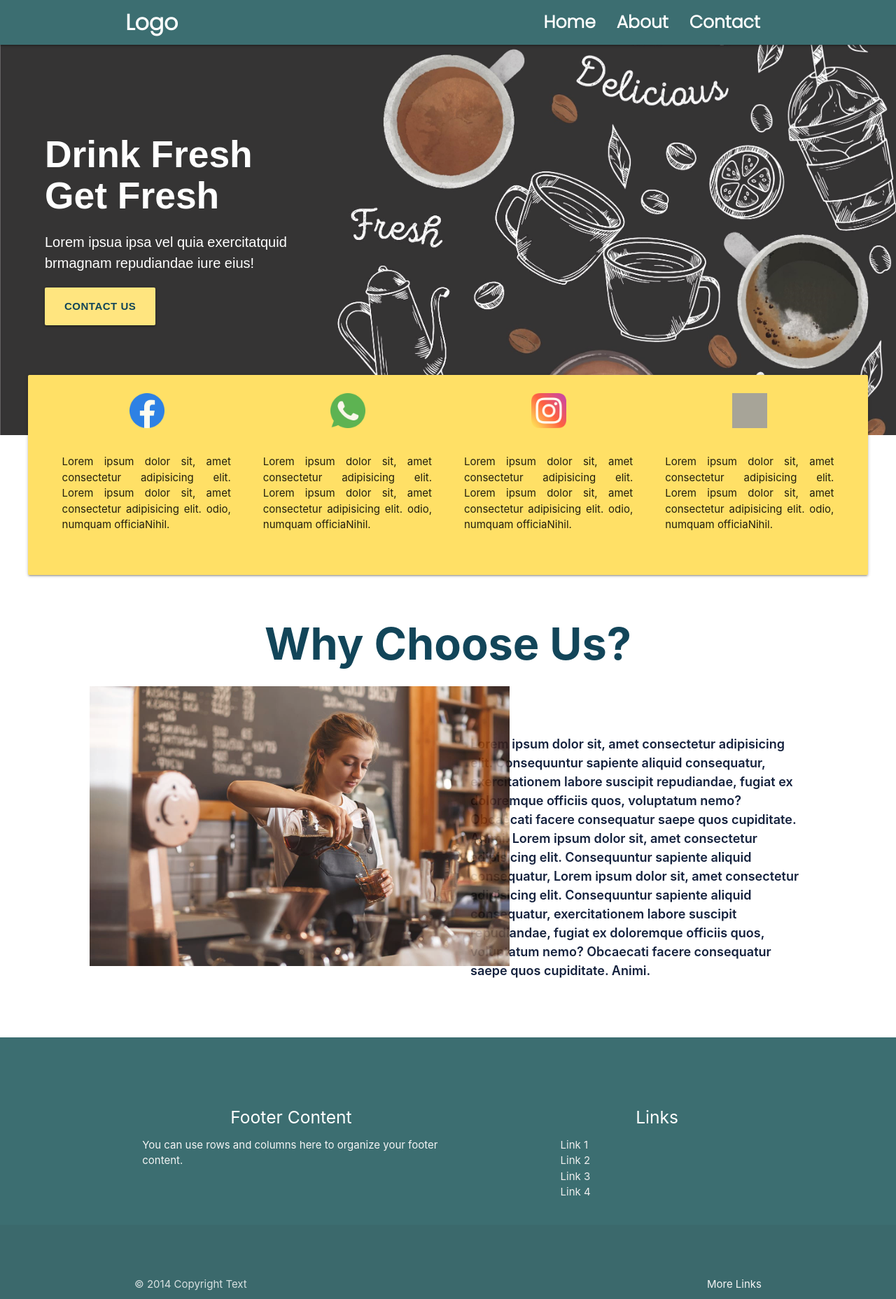
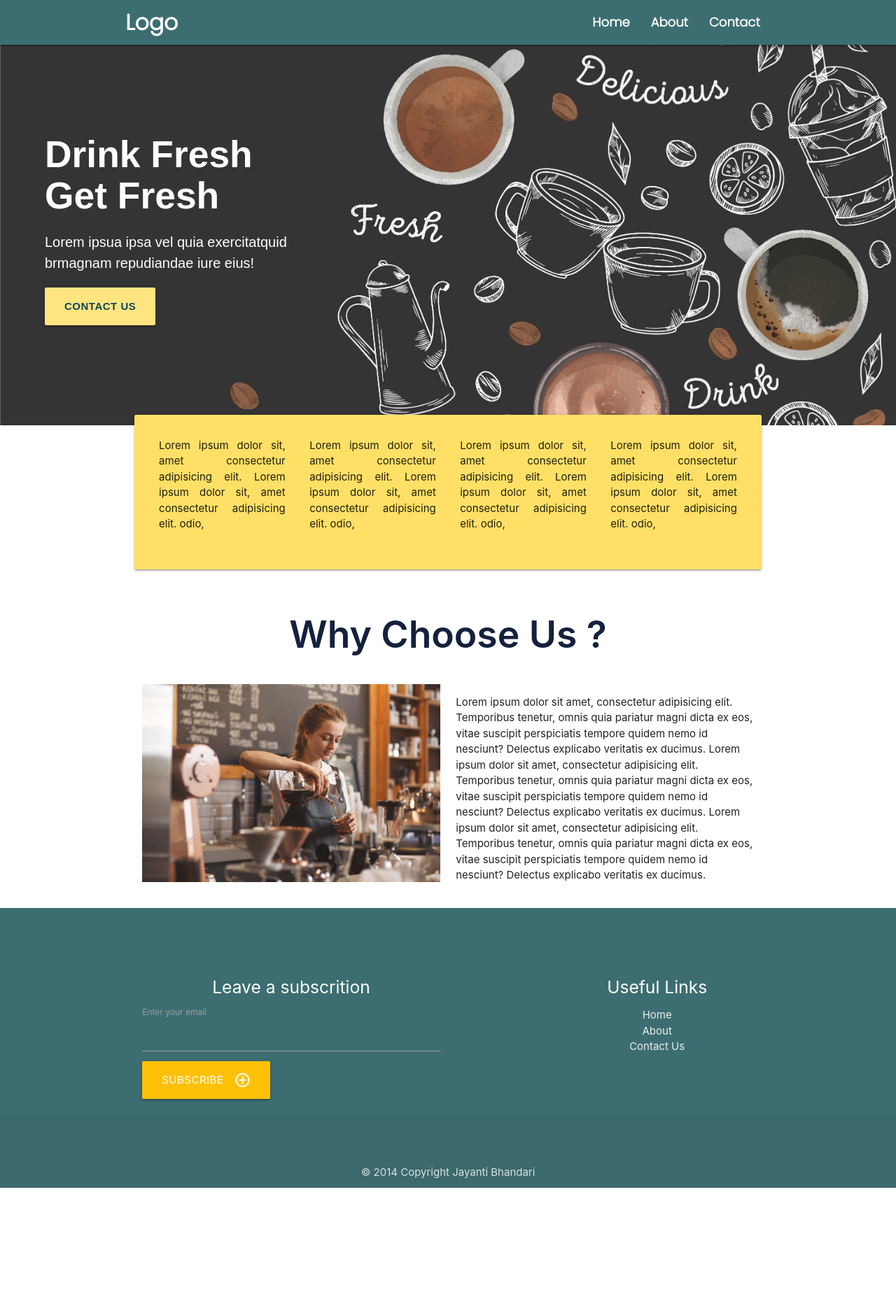
Before and after one commit to jayantibhandari/crud-operation, a PHP site: page /frontpage.php in a window 1280 px wide. Shown: the whole page at 70% size. After the commit the page ends 1698 px from the top, so only its background shows below. Run offline with PHP 8.4, Linux system fonts and the light colour scheme; grey boxes are pictures that could not be loaded.

Commit message:
why choose and footer changes

```diff
--- a/assets/css/style.css
+++ b/assets/css/style.css
@@ -1,8 +1,7 @@
 .card {
   margin-left: auto !important;
   margin-right: auto !important;
-  padding: 2%;
-  max-width: 1200px !important;
+  padding : 2%;
 }
 
 h5 {
@@ -24,16 +23,12 @@ h5 {
     font-size: 20px;
 }
 
-.indexx{
-
-}
-
 nav {
   padding: 0 5% !important;
 }
 
 .nav-wrapper a {
-  font-size: 25px;
+  font-size: 18px;
   color: white;
   font-family: "Poppins", sans-serif;
   font-weight: 700;
@@ -57,7 +52,6 @@ nav {
 img {
     position: absolute;
     opacity: 0.9;
-    height : 120%;
 }
 .para {
   text-align: left;
@@ -84,46 +78,29 @@ img {
 
 .card p{
     text-align: justify;
-    padding-top: 30%;
 }
 
-.card img{
-    height: 50px !important;
-    margin-left: 8%;
-    width: 50px !important;
+.card img {
+  position: absolute;
+  top: 0;
+  height:100% ;
+}
+#coff1 {
+  width: 100%;
+  position: relative;
 }
 
-.aboute{
-    margin-top: 2%;
-    display: flex;
+#whyus p{
+  text-align: justify;
 }
-.about{
-    margin:5% auto;
+
+#whyus {
+  text-align: center;
+  padding-bottom : 20px;
+  color : #14213d;
+  font-weight : 600;
 }
-.about .title{
-    text-align: center;
+
+#textarea2 {
+  color : white;
 }
-.about .title h1{
-    font-weight: 700;
-    color: #124559;
-}
-.aboute .part1{
-    width: 40%;
-    margin-left: 10%;
-}
-.aboute .part1 img{
-    height: 400px;
-    width: 600px;
-}
-.aboute .part2{
-    float: right;
-    width:40%;
-    margin-top: 4%;
-    margin-right: 10%;
-    margin-left: 5%;
-}
-.aboute .part2 p{
-    color: #14213d;
-    font-weight: 600;
-    font-size: 18px;
-}
--- a/frontpage.php
+++ b/frontpage.php
@@ -23,82 +23,93 @@ include('partials/header.php');
   </div>
 
 </div>
+<div class="container">
 <div class="card" style="position : relative;
 background-color: #ffe066;">
-
   <div class="row">
      <div class="col s3" style="padding:0 2%;">
-    <img src="images/facebook.png" >
         <p>Lorem ipsum dolor sit, amet consectetur adipisicing elit.
            Lorem ipsum dolor sit, amet consectetur adipisicing elit.
-     odio, numquam officiaNihil.</p>
+            odio,
+          </p>
+
+     </div>
+
+     <div class="col s3" style="padding:0 2%;">
+        <p>Lorem ipsum dolor sit, amet consectetur adipisicing elit.
+           Lorem ipsum dolor sit, amet consectetur adipisicing elit.
+            odio,
+           </p>
      </div>
      <div class="col s3" style="padding:0 2%;">
-  <img src="images/what.png" >
         <p>Lorem ipsum dolor sit, amet consectetur adipisicing elit.
            Lorem ipsum dolor sit, amet consectetur adipisicing elit.
-     odio, numquam officiaNihil.</p>
+            odio,
+           </p>
+
      </div>
      <div class="col s3" style="padding:0 2%;">
-  <img src="images/instagram.png" >
         <p>Lorem ipsum dolor sit, amet consectetur adipisicing elit.
            Lorem ipsum dolor sit, amet consectetur adipisicing elit.
-     odio, numquam officiaNihil.</p>
+            odio,
+           </p>
+
      </div>
-  <div class="col s3" style="padding:0 2%;">
-  <img src="images/twitter.png" >
-    <p>Lorem ipsum dolor sit, amet consectetur adipisicing elit.
-    Lorem ipsum dolor sit, amet consectetur adipisicing elit.
-     odio, numquam officiaNihil.</p>
-  </div>
-</div>
-</div>
-
-<div id="about" class="about">
-    <div class="title">
-      <h1> Why Choose Us? </h1>
-    </div>
-    <div class="aboute">
-
-      <div class="part1">
-         <img src="images/co1.jpeg" alt="">
-      </div>
-
-      <div class="part2">
-        <p>Lorem ipsum dolor sit, amet consectetur adipisicing elit. Consequuntur sapiente aliquid consequatur, exercitationem labore suscipit repudiandae, fugiat ex doloremque officiis quos, voluptatum nemo? Obcaecati facere consequatur saepe quos cupiditate. Animi.
-        Lorem ipsum dolor sit, amet consectetur adipisicing elit. Consequuntur sapiente aliquid consequatur,
-        Lorem ipsum dolor sit, amet consectetur adipisicing elit. Consequuntur sapiente aliquid consequatur, exercitationem labore suscipit repudiandae, fugiat ex doloremque officiis quos, voluptatum nemo? Obcaecati facere consequatur saepe quos cupiditate. Animi.
 
   </div>
 </div>
 </div>
+<!--why us -->
+<div class="#whyus">
+  <div class="container">
+         <div class="row">
+         <h2 id="whyus">Why Choose Us ?</h2>
+            <div class="col s6">
+              <img src="images/co1.jpeg" width="100%" id="coff1">
+            </div>
+            <div class="col s6">
+              <p>Lorem ipsum dolor sit amet, consectetur adipisicing elit. Temporibus tenetur, omnis quia pariatur magni dicta ex eos, vitae suscipit perspiciatis tempore quidem nemo id nesciunt? Delectus explicabo veritatis ex ducimus.
+              Lorem ipsum dolor sit amet, consectetur adipisicing elit. Temporibus tenetur, omnis quia pariatur magni dicta ex eos, vitae suscipit perspiciatis tempore quidem nemo id nesciunt? Delectus explicabo veritatis ex ducimus.
+              Lorem ipsum dolor sit amet, consectetur adipisicing elit. Temporibus tenetur, omnis quia pariatur magni dicta ex eos, vitae suscipit perspiciatis tempore quidem nemo id nesciunt? Delectus explicabo veritatis ex ducimus.
 
-  <footer class="page-footer ">
+              </p>
+            </div>
+         </div>
+  </div>
+</div>
+<!--why us -->
+
+
+        <!--footer section -->
+        <footer class="page-footer">
           <div class="container">
             <div class="row">
               <div class="col l6 s12">
-                <h5 class="white-text">Footer Content</h5>
-                <p class="grey-text text-lighten-4">You can use rows and columns here to organize your footer content.</p>
+                <h5 class="white-text">Leave a subscrition</h5>
+                <label for="textarea2">Enter your email</label>
+                <textarea id="textarea2" class="materialize-textarea" data-length="120" ></textarea>
+                <br>
+                <a class="waves-effect waves-light btn-large #ffc107 amber "><i class="material-icons right">add_circle_outline</i>Subscribe</a>
               </div>
               <div class="col l4 offset-l2 s12">
-                <h5 class="white-text">Links</h5>
+                <h5 class="white-text">Useful Links</h5>
+                <center>
                 <ul>
-                  <li><a class="grey-text text-lighten-3" href="#!">Link 1</a></li>
-                  <li><a class="grey-text text-lighten-3" href="#!">Link 2</a></li>
-                  <li><a class="grey-text text-lighten-3" href="#!">Link 3</a></li>
-                  <li><a class="grey-text text-lighten-3" href="#!">Link 4</a></li>
+                  <li><a class="grey-text text-lighten-3" href="#!">Home</a></li>
+                  <li><a class="grey-text text-lighten-3" href="#!">About</a></li>
+                  <li><a class="grey-text text-lighten-3" href="#!">Contact Us</a></li>
                 </ul>
+              </center>
               </div>
             </div>
           </div>
           <div class="footer-copyright">
             <div class="container">
-            © 2014 Copyright Text
-            <a class="grey-text text-lighten-4 right" href="#!">More Links</a>
+           <center> © 2014 Copyright Jayanti Bhandari </center>
             </div>
           </div>
         </footer>
-
+     <!--footer section -->
 
 <?php
 include('partials/footer.php')
```
Also changed, not shown: frontpage2.php (deleted, +0 -26 lines). Lines whose indentation alone changed are shown as unchanged.
